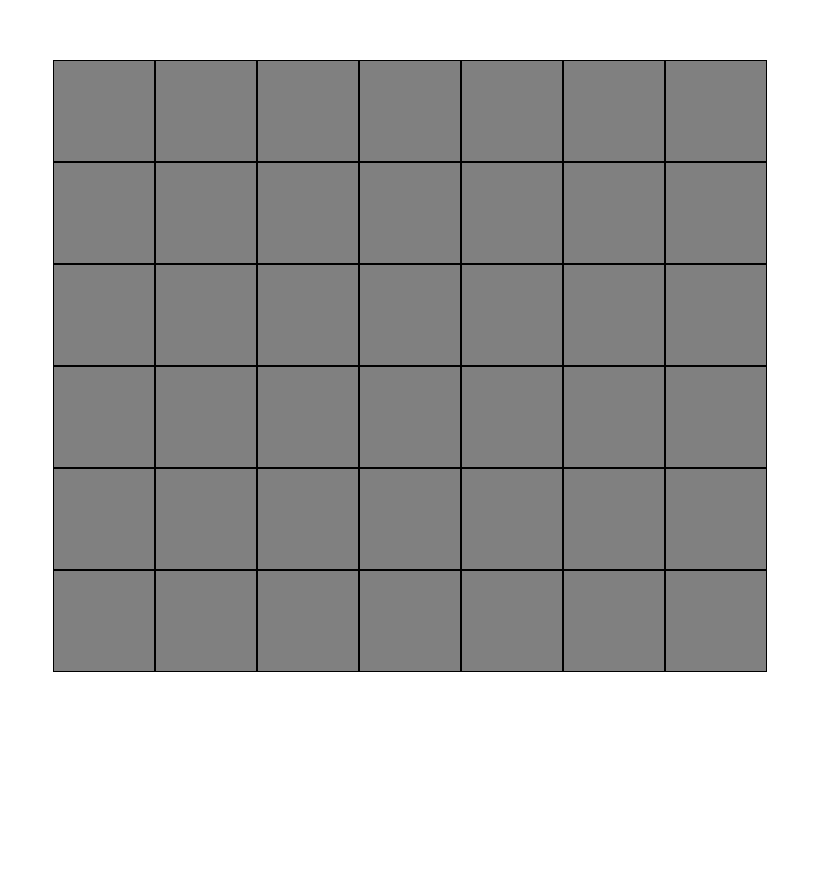
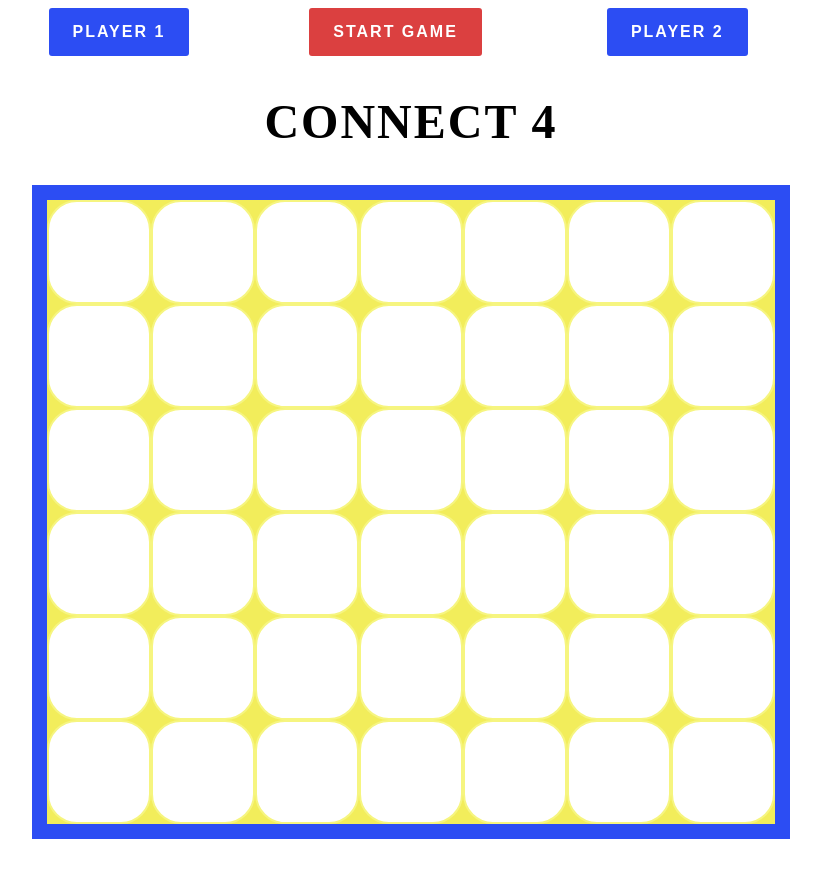
Before and after one commit to kbbushman/connect4, a plain HTML site: page index.html in a window 1280 px wide. Shown: the whole page, without its empty margins (229-1050 px from the left). Before the commit the page ends 800 px from the top, so only its background shows below. Drawn offline with nearby package versions, Linux system fonts and the light colour scheme.

Commit message:
adds game title, buttons, and basic styling

```diff
--- a/app.js
+++ b/app.js
@@ -1,5 +1,5 @@
 
-// wait for the document to load before doing anything!
+// wait for the document to load before doing anything! Couldn't get $(document) jQuery to work.
 window.onload = function() {
 
 	console.log('Game loaded... ready!');
@@ -39,7 +39,7 @@ window.onload = function() {
 	var newGame = new Connect4Game(gameOptions);
 	newGame.buildGameBoard();
 
-	//Player constructor starts with PlayerOptions, updated by Connect4Player click method
+	//Player constructor starts with PlayerOptions, updated by Connect4Player dropPlayerPiece method
 	function Connect4Player(playerOptions) {
 		this.player = playerOptions.player;
 		this.currentPlayer = playerOptions.player
@@ -52,25 +52,17 @@ window.onload = function() {
 	Connect4Player.prototype.dropPlayerPiece = function(thisElement) {
 		if (Connect4Player.prototype.currentPlayer % 2 == 0) {
 			var clickedCell = thisElement;
-			$(clickedCell).attr('point', '2').html("2");
+			$(clickedCell).attr('point', '2').html('2');
 			$(clickedCell).attr('style', 'background: black');
 			Connect4Player.prototype.currentPlayer = 1;
 			console.log(Connect4Player.prototype.currentPlayer);
 		} else {
 			var clickedCell = thisElement;
-			$(clickedCell).attr('point', '1').html("1");
+			$(clickedCell).attr('point', '1').html('1');
 			$(clickedCell).attr('style', 'background: red');
 			Connect4Player.prototype.currentPlayer = 0;
 			console.log(Connect4Player.prototype.currentPlayer);
 		}
 	};
 
-
-
-
-
-
-
-
-
-}; //end document onload
+}; //end window onload
--- a/index.html
+++ b/index.html
@@ -8,7 +8,12 @@
 			<link rel="stylesheet" type="text/css" href="main.css">
 		</head>
 		<body>
-			<div id="results"></div>
+			<div id="results">
+				<input type="submit" id ="player-1-win" value="Player 1" />
+				<input type="submit" id ="start-game" value="Start Game" />
+				<input type="submit" id ="player-2-win" value="Player 2" />
+				<h1>CONNECT 4</h1>
+			</div>
 			<div id="gameboard"></div>
 		</body>
 	</html>
--- a/main.css
+++ b/main.css
@@ -1,18 +1,75 @@
 #gameboard {
-	width: 716px;
-	margin: 60px auto;
+	background: #f2ed5b;
+	width: 728px;
+	height: 624px;
+	margin: 30px auto;
+	border-top: 15px solid #2c4df3;
+	border-right: 15px solid #2c4df3;
+	border-bottom: 15px solid #2c4df3;
+	border-left: 15px solid #2c4df3;
+}
+
+#results {
+	width: 745px;
+	padding: 0;
+	margin: 0 auto;
+	overflow: hidden;
 }
 
 .cell {
-	background: gray;
+	background: #fff;
 	width: 100px;
 	height: 100px;
+	color: transparent;
 	padding: 0;
 	margin: 0;
-	border: 1px solid #000;
+	border: 2px solid #f6f580;
+	border-radius: 30px;
 	float: left;
 }
 
-p {
-	display: hidden;
+h1 {
+	font-family: serif, sans-serif;
+	font-size: 48px;
+	line-height: 1.4;
+	text-align: center;
+	letter-spacing: 2px;
+	padding: 0;
+	margin: 80px 0 0;
 }
+
+
+button,
+input[type="button"],
+input[type="reset"],
+input[type="submit"],
+.button {
+	display: block;
+	background-color: #2c4df3;
+	width: auto;
+	color: #fff;
+	font-size: 16px;
+	line-height: 1;
+	font-weight: 700;
+	letter-spacing: 2px;
+	text-align: center;
+	text-transform: uppercase;
+	padding: 16px 24px;
+	margin: 0 125px 0 0;
+	border-radius: 3px;
+	border: none;
+	cursor: pointer;
+	float: left;
+}
+
+#start-game {
+	background: #db4040;
+}
+
+#results input[type="submit"]:first-of-type {
+	margin: 0 120px 0 10px;
+}
+
+#results input[type="submit"]:last-of-type {
+	margin: 0;
+}
```
